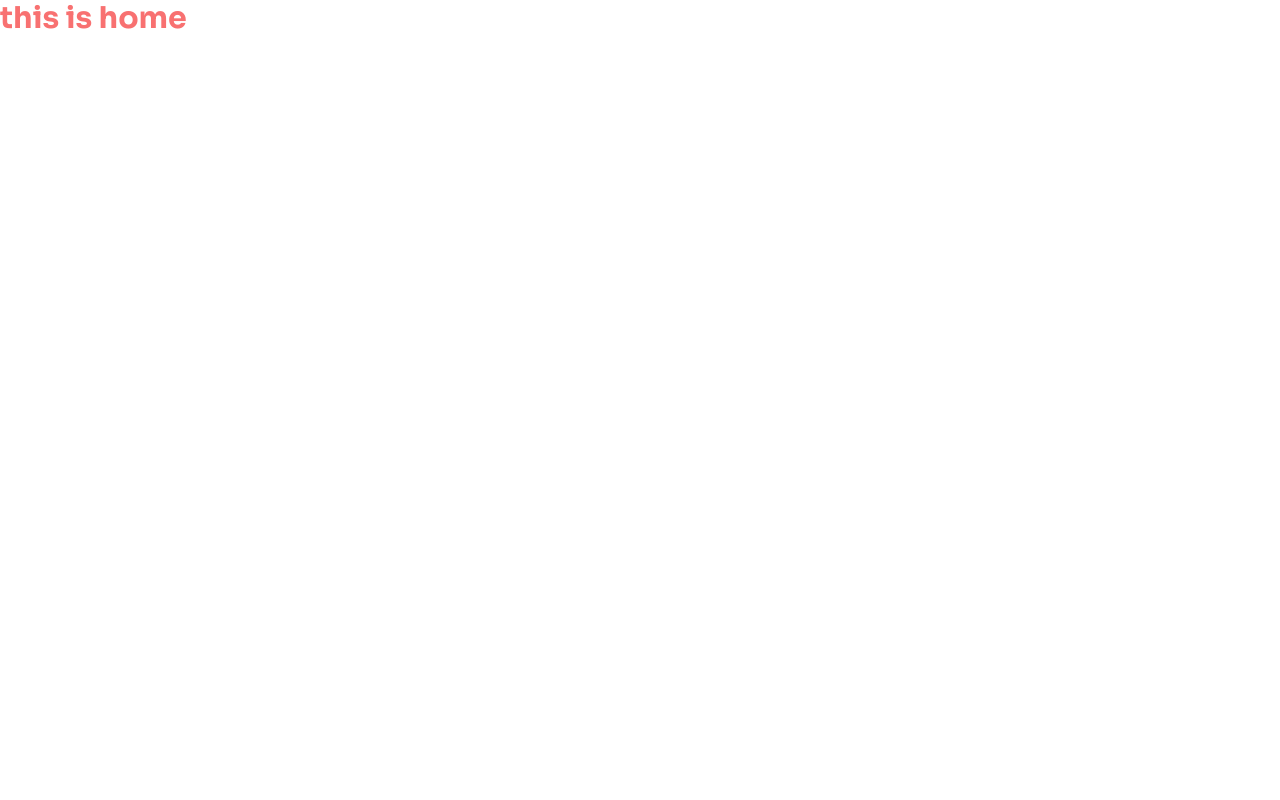
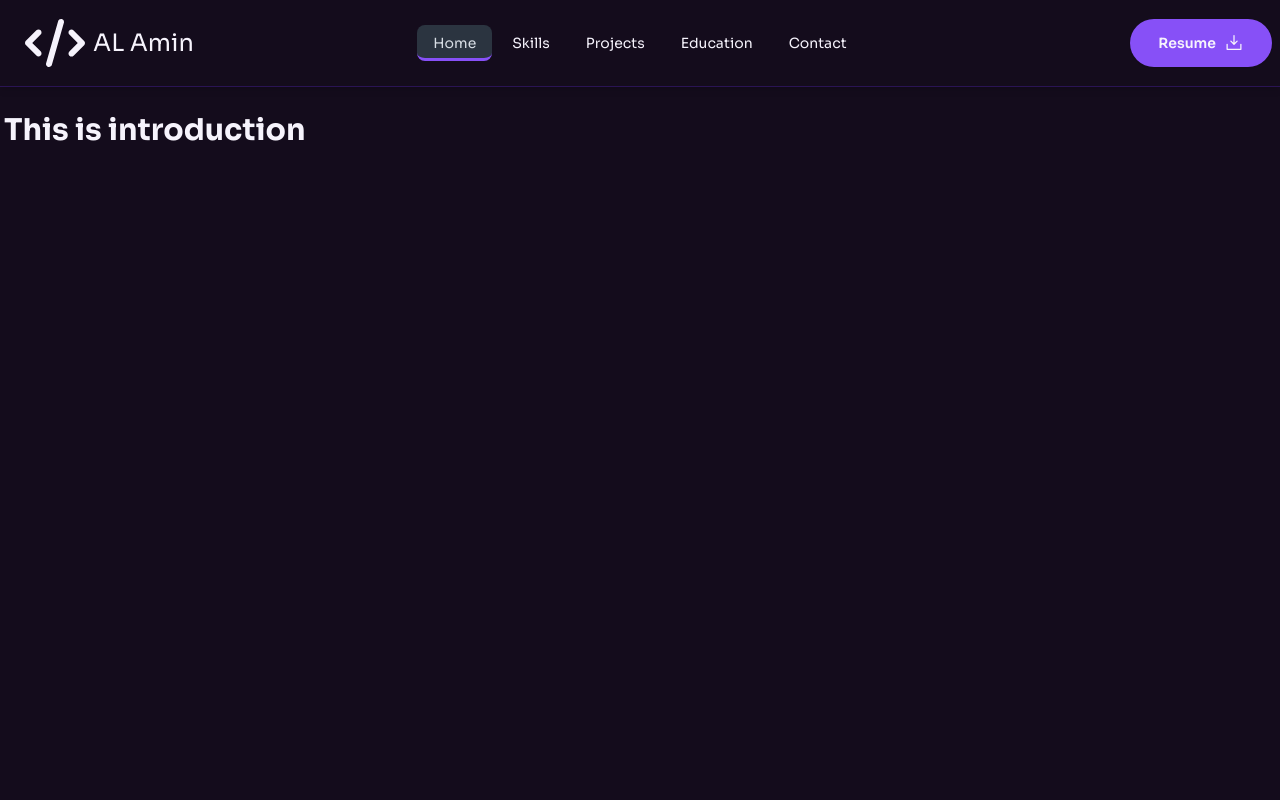
Before and after one commit to Amin7775/my-portfolio, a React (Vite) app: page / in a window 1280 px wide. Shown: the top 800 px of the page. Built offline with nearby package versions, Linux system fonts and the light colour scheme.

Commit message:
Added: navbar. used react scroll package

```diff
--- a/package.json
+++ b/package.json
@@ -14,7 +14,9 @@
     "match-sorter": "^6.3.4",
     "react": "^18.3.1",
     "react-dom": "^18.3.1",
+    "react-icons": "^5.2.1",
     "react-router-dom": "^6.24.1",
+    "react-scroll": "^1.9.0",
     "sort-by": "^0.0.2"
   },
   "devDependencies": {
--- /dev/null
+++ b/src/Components/Navbar/Navbar.css
@@ -0,0 +1,9 @@
+.nav-item{
+  margin: 0px 2px;
+
+}
+
+.nav-item .active {
+  padding-bottom: 5px;
+  border-bottom: 3px solid #8750f7;
+}
--- /dev/null
+++ b/src/Components/Navbar/Navbar.jsx
@@ -0,0 +1,117 @@
+import { FaCode } from "react-icons/fa6";
+import { PiDownloadSimple, PiDownloadSimpleThin } from "react-icons/pi";
+// import { NavLink } from "react-router-dom";
+import resume from "./../../assets/Amin Resume.pdf";
+import "./Navbar.css";
+import { Link } from "react-scroll";
+
+const Navbar = () => {
+  const navlinks = (
+    <>
+      <li className="nav-item">
+        <Link
+          to="homeMain"
+          spy={true}
+          smooth={true}
+          offset={-120}
+          duration={500}
+        >
+          Home
+        </Link>
+      </li>
+      <li className="nav-item">
+        <Link to="skills" spy={true} smooth={true} offset={-120} duration={500}>
+          Skills
+        </Link>
+      </li>
+      <li className="nav-item">
+        <Link
+          to="projects"
+          spy={true}
+          smooth={true}
+          offset={-120}
+          duration={500}
+        >
+          Projects
+        </Link>
+      </li>
+      <li className="nav-item">
+        <Link
+          to="education"
+          spy={true}
+          smooth={true}
+          offset={-120}
+          duration={500}
+        >
+          Education
+        </Link>
+      </li>
+      <li className="nav-item">
+        <Link
+          to="contact"
+          spy={true}
+          smooth={true}
+          offset={-120}
+          duration={500}
+        >
+          Contact
+        </Link>
+      </li>
+    </>
+  );
+
+  return (
+    <div className="w-full">
+      <div className="navbar text-off-white border-b border-b-theme-secondary drop-shadow-md  mx-auto mb-5 bg-theme-accent">
+        <div className="navbar-start">
+          <div className="dropdown">
+            <div tabIndex={0} role="button" className="btn btn-ghost lg:hidden">
+              <svg
+                xmlns="http://www.w3.org/2000/svg"
+                className="h-5 w-5"
+                fill="none"
+                viewBox="0 0 24 24"
+                stroke="currentColor"
+              >
+                <path
+                  strokeLinecap="round"
+                  strokeLinejoin="round"
+                  strokeWidth="2"
+                  d="M4 6h16M4 12h8m-8 6h16"
+                />
+              </svg>
+            </div>
+            <ul
+              id="sidebar"
+              tabIndex={0}
+              className="menu menu-sm dropdown-content bg-base-100 rounded-box z-[1] mt-3 w-52 p-2 shadow text-black "
+            >
+              {navlinks}
+            </ul>
+          </div>
+          <div className="btn btn-ghost text-2xl py-1 h-auto flex items-center`">
+            <FaCode className="text-6xl "></FaCode>
+            <h1 className="font-normal">AL Amin</h1>
+          </div>
+        </div>
+        <div className="navbar-center hidden lg:flex">
+          <ul id="sidebar" className="menu menu-horizontal px-1">
+            {navlinks}
+          </ul>
+        </div>
+        <div className="navbar-end">
+          <a
+            href={resume}
+            download={"AL Amin Resume"}
+            className="btn bg-theme-primary text-off-white border-0 px-7 rounded-full"
+          >
+            Resume
+            <PiDownloadSimple className="text-xl"></PiDownloadSimple>
+          </a>
+        </div>
+      </div>
+    </div>
+  );
+};
+
+export default Navbar;
--- a/src/Layout/MainLayout.jsx
+++ b/src/Layout/MainLayout.jsx
@@ -1,11 +1,14 @@
 import { Outlet } from "react-router-dom";
+import Navbar from "../Components/Navbar/Navbar";
 
 const MainLayout = () => {
-    return (
-        <div className="font-custom-text-Sora">
-            <Outlet></Outlet>
-        </div>
-    );
+  return (
+    <div className="font-custom-text-Sora min-h-screen bg-theme-accent ">
+      <div className="text-off-white container mx-auto">
+        <Outlet></Outlet>
+      </div>
+    </div>
+  );
 };
 
 export default MainLayout;
--- a/src/Pages/Home/Home.jsx
+++ b/src/Pages/Home/Home.jsx
@@ -1,13 +1,32 @@
+import Navbar from "../../Components/Navbar/Navbar";
 
 const Home = () => {
-    return (
-        <div>
-            <h1 className="text-3xl font-bold text-red-400">
-            this is home
-            </h1>
-
+  return (
+    <div className="relative">
+      {/* navbar */}
+      <div className="fixed container top-0">
+        <Navbar></Navbar>
+      </div>
+      <div className="px-1 pt-28">
+        {/* introduction */}
+        <div id="homeMain" className="min-h-screen">
+          <h1 className="text-3xl font-bold">This is introduction</h1>
         </div>
-    );
+        <div id="skills" className="min-h-screen pt-5">
+          <h1 className="text-3xl font-bold">This is Skills</h1>
+        </div>
+        <div id="projects" className="min-h-screen">
+          <h1 className="text-3xl font-bold">This is Projects</h1>
+        </div>
+        <div id="education" className="min-h-screen">
+          <h1 className="text-3xl font-bold">This is Education</h1>
+        </div>
+        <div id="contact" className="min-h-screen">
+          <h1 className="text-3xl font-bold">This is contact</h1>
+        </div>
+      </div>
+    </div>
+  );
 };
 
 export default Home;
--- a/tailwind.config.js
+++ b/tailwind.config.js
@@ -1,20 +1,21 @@
 /** @type {import('tailwindcss').Config} */
 export default {
-  content: [
-    "./index.html",
-    "./src/**/*.{js,ts,jsx,tsx}",
-  ],
+  content: ["./index.html", "./src/**/*.{js,ts,jsx,tsx}"],
   theme: {
     extend: {
-      fontFamily:{
-        "custom-text-Sora" : '"Sora", sans-serif',
+      fontFamily: {
+        "custom-text-Sora": '"Sora", sans-serif',
       },
       colors: {
-        "custom_Dark" : "#282930",
-      }
+        custom_Dark: "#282930",
+        "theme-primary": "#8750f7",
+        "theme-secondary": "#2a1454",
+        "heading-primary": "#102039",
+        "theme-accent": "#140c1c",
+        "off-white": "#f6f3fc",
+        "grey-2": "#d9d9d9",
+      },
     },
   },
-  plugins: [
-    require('daisyui'),
-  ],
-}
+  plugins: [require("daisyui")],
+};
```
Also changed, not shown: 2 other files (tests, documents, lock files or other folders).
